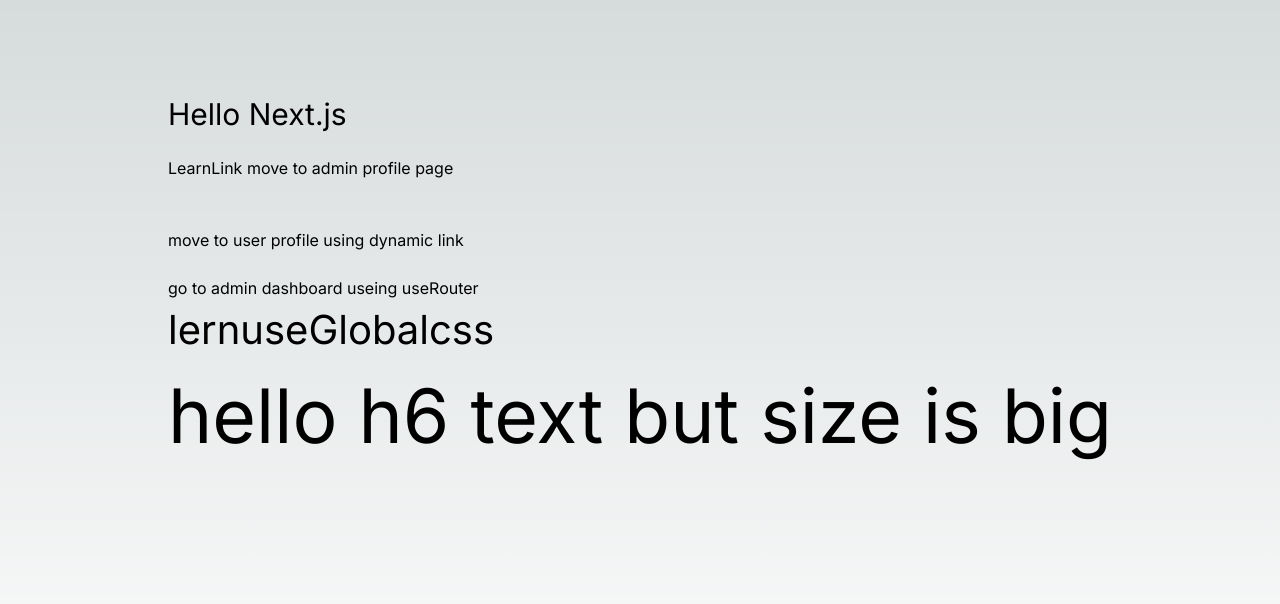
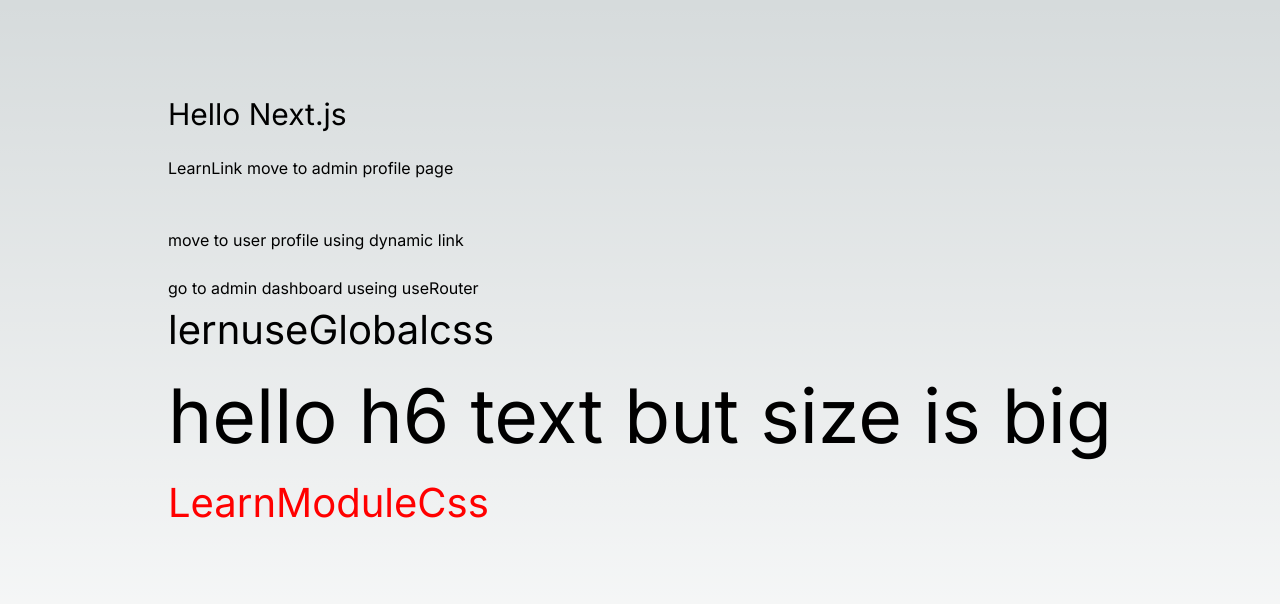
Before and after one commit to DaniyalAliIsrail/learn-Nextjs, a Next.js app: page / in a window 1280 px wide. Shown: the top 604 px of the page. Built offline with nearby package versions, Linux system fonts and the light colour scheme.

Commit message:
usemodulelcss

```diff
--- /dev/null
+++ b/src/app/components/LearnModuleCss.jsx
@@ -0,0 +1,11 @@
+import style from "../css/learnModulecss.module.css"
+
+const LearnModuleCss = () => {
+  return (
+    <div className={style.my_text}>
+        LearnModuleCss
+    </div>
+  )
+}
+
+export default LearnModuleCss
--- a/src/app/components/LernuseGlobalcss.jsx
+++ b/src/app/components/LernuseGlobalcss.jsx
@@ -4,7 +4,7 @@ const LernuseGlobalcss = () => {
   return (
     <div>
       <h1 className="my-text-60">lernuseGlobalcss</h1>
-      <h6 className="my-text-80">hello h6 text but size is big</h6>
+      <h6 className="my-text-80 ">hello h6 text but size is big</h6>
     </div>
   );
 };
--- /dev/null
+++ b/src/app/css/learnModulecss.module.css
@@ -0,0 +1,4 @@
+.my_text{
+    font-size: 40px;
+    color: red;
+}
--- a/src/app/page.js
+++ b/src/app/page.js
@@ -2,6 +2,7 @@ import Image from "next/image";
 import LearnLink from "./components/LearnLink";
 import LearnuseRouter from "./components/LearnuseRouter";
 import LernuseGlobalcss from "./components/LernuseGlobalcss";
+import LearnModuleCss from "./components/LearnModuleCss";
 
 export default function Home() {
   return (
@@ -13,6 +14,7 @@ export default function Home() {
       <br></br>
       <LearnuseRouter/>
       <LernuseGlobalcss/>
+      < LearnModuleCss/>
      </div>
     </main>
   );
```
